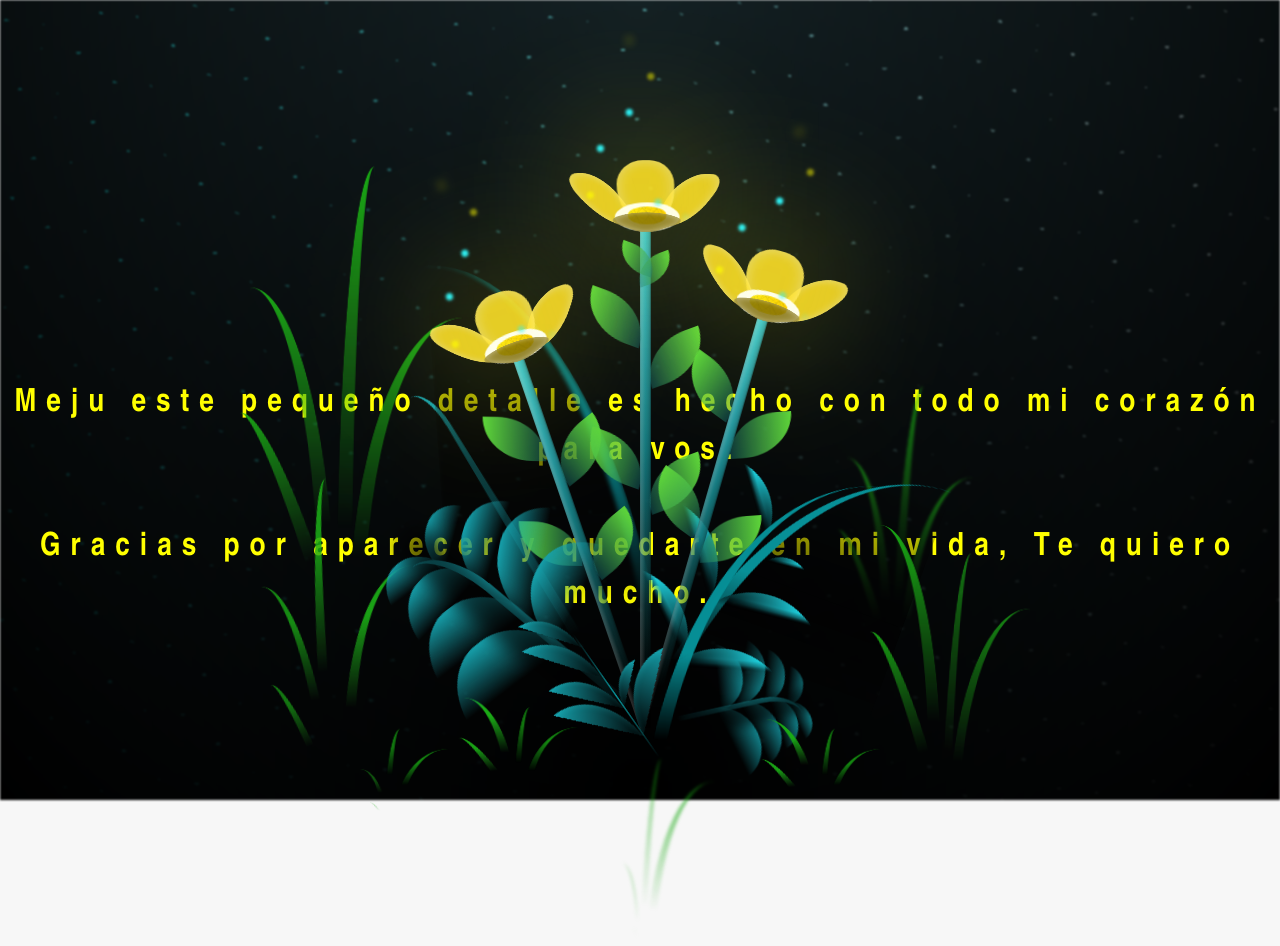
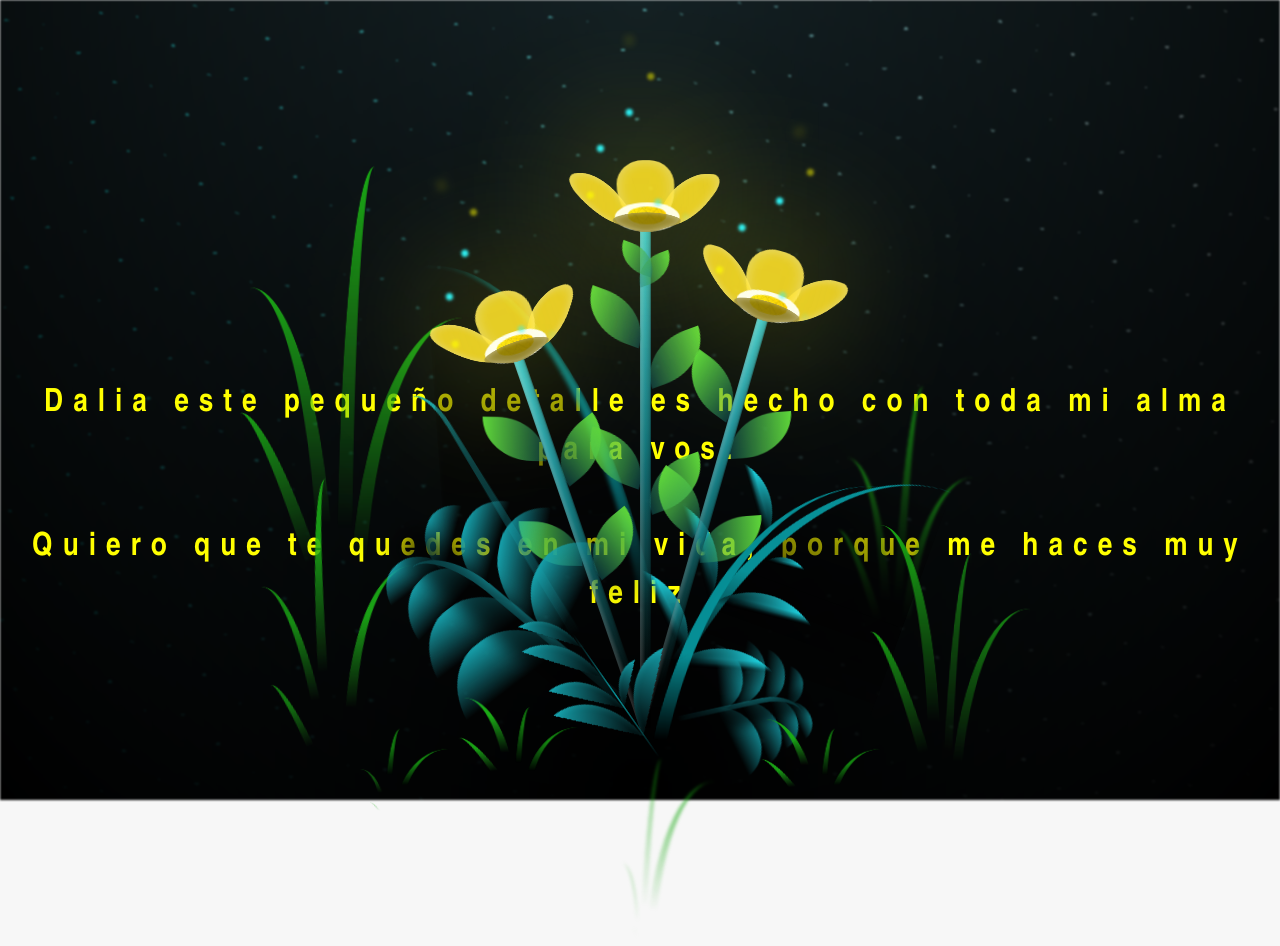
Before and after one commit to NEGRIOS23/Flores, a plain HTML site: page flower.html in a window 1280 px wide. Drawn offline with Linux system fonts and the light colour scheme.

Commit message:
flower.html

```diff
--- a/flower.html
+++ b/flower.html
@@ -14,8 +14,8 @@
 
     </div>
 
-    <h1 class="titulo">Meju este pequeño detalle es hecho con todo mi corazón para vos. <br> <br>
-      Gracias por aparecer y quedarte en mi vida, Te quiero mucho.</h1>
+    <h1 class="titulo">Dalia este pequeño detalle es hecho con toda mi alma para vos. <br> <br>
+      Quiero que te quedes en mi vida, porque me haces muy feliz</h1>
     <div class="night"></div>
     <div class="flowers">
       <div class="flower flower--1">
```
